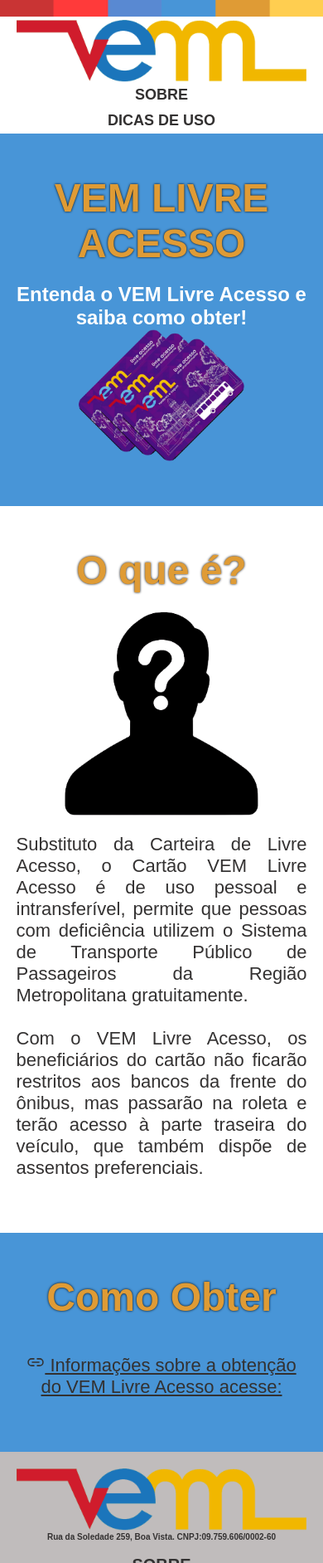
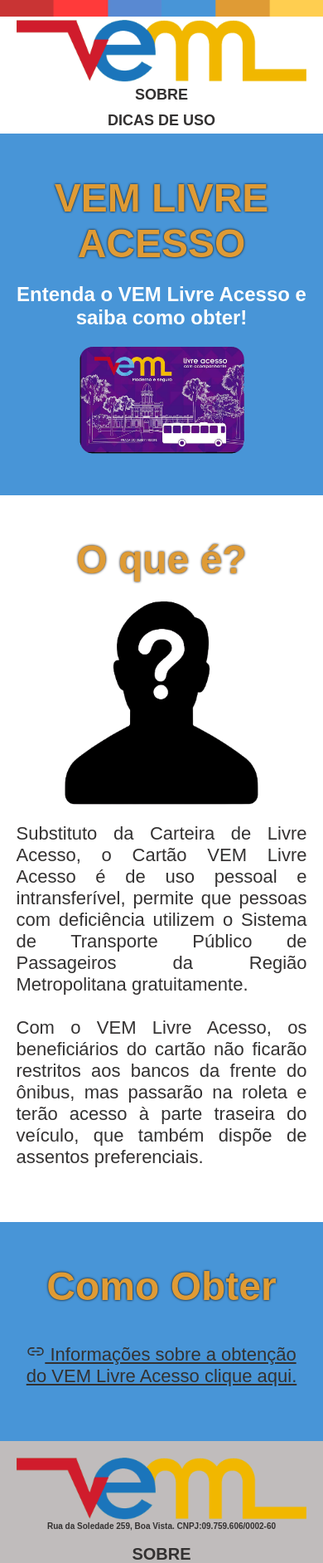
Before and after one commit to Klaiven/ProjetoVEM, a plain HTML site: page pages/vemlivre.html in a window 390 px wide. Shown: the top 1884 px of the page at 83% size. Drawn offline with nearby package versions, Linux system fonts and the light colour scheme; a web font is replaced by a local one.

Commit message:
Atualiazacao da responsividade da pagina vem livre acesso

```diff
--- a/pages/vemlivre.html
+++ b/pages/vemlivre.html
@@ -3,7 +3,6 @@
 
 <head>
     <meta charset="UTF-8">
-    <meta http-equiv="X-UA-Compatible" content="IE=edge">
     <meta name="viewport" content="width=device-width, initial-scale=1.0">
     <title>VEM | VEM Livre Acesso</title>
     <link rel="stylesheet" href="../Style/vemlivre.css">
@@ -35,7 +34,8 @@
             <h2>Entenda o VEM Livre Acesso e saiba como obter!</h2>
         </div>
         <div class="article1img">
-            <img src="../Images/VemLivre3.png" alt="VEM Livre Acesso">
+            <img id="tres" src="../Images/VemLivre3.png" alt="VEM Livre Acesso">
+            <img id="um" src="../Images/vemlivre.png" alt="Vem Livre Acesso">
         </div>
     </div>
 
@@ -61,7 +61,7 @@
         <p>
             <ion-icon name="link-outline"></ion-icon><a
                 href="https://www.granderecife.pe.gov.br/sitegrctm/servicos/bilhetagem-eletronica/vem-livre-acesso/"
-                target="_blank"> Informações sobre a obtenção do VEM Livre Acesso acesse:</a>
+                target="_blank"> Informações sobre a obtenção do VEM Livre Acesso clique aqui.</a>
         </p>
 
     </div>
```
